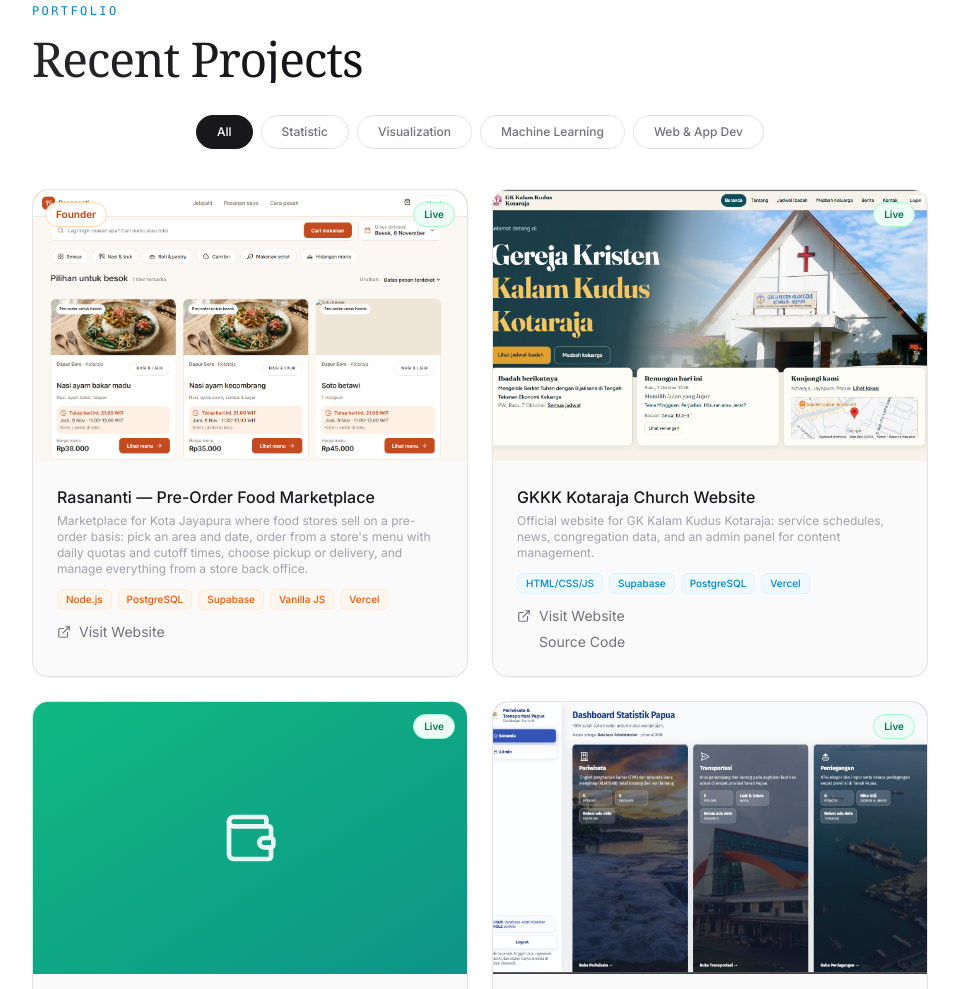
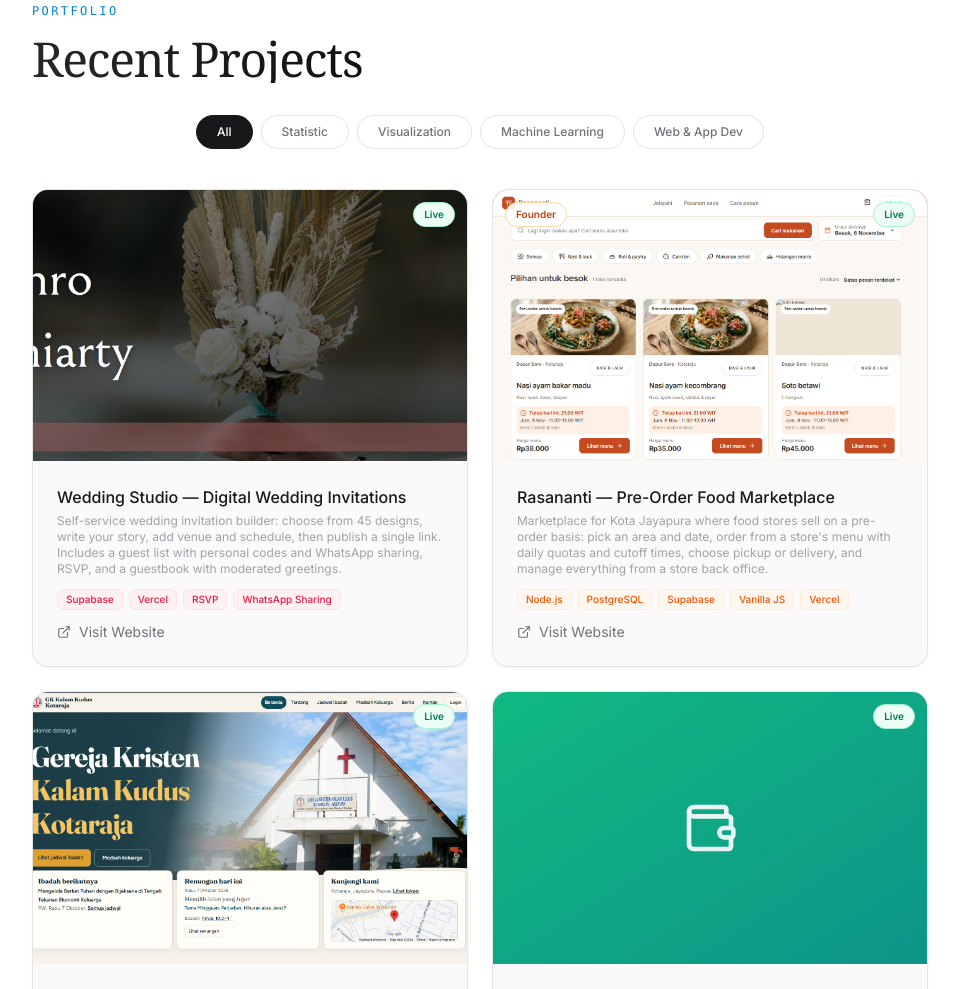
Before and after one commit to yenrosagala/portofolio, a plain HTML site: page index.html in a window 1280 px wide. Shown: the part 5540-6529 px from the top of the page, without its empty margins (300-1259 px from the left). Drawn offline with nearby package versions, Linux system fonts and the light colour scheme.

Commit message:
Update index.html with new project information
Added project details for Wedding Studio and Rasananti.

```diff
--- a/index.html
+++ b/index.html
@@ -469,6 +469,19 @@
         <button class="filter-btn px-5 py-2 text-xs font-medium rounded-full border transition-all" data-filter="development">Web &amp; App Dev</button>
       </div>
       <div id="project-grid" class="grid sm:grid-cols-2 gap-6 relative">
+        <div class="reveal project-item project-card development" data-category="development">
+          <div class="rounded-2xl border border-zinc-200 overflow-hidden bg-zinc-50 card-hover h-full shadow-sm">
+            <div class="aspect-[16/10] overflow-hidden relative bg-gradient-to-br from-rose-400 to-pink-600 flex items-center justify-center"><img src="images/weddingkita.png" alt="Wedding Studio Invitation Preview" class="project-img w-full h-full object-cover object-top"><span class="absolute top-3 right-3 px-2.5 py-1 text-[10px] font-semibold rounded-full bg-emerald-50 text-emerald-700 border border-emerald-200">Live</span></div>
+            <div class="p-6">
+              <h3 class="text-base font-medium text-zinc-900 mb-1">Wedding Studio — Digital Wedding Invitations</h3>
+              <p class="text-xs text-zinc-400 mb-3">Self-service wedding invitation builder: choose from 45 designs, write your story, add venue and schedule, then publish a single link. Includes a guest list with personal codes and WhatsApp sharing, RSVP, and a guestbook with moderated greetings.</p>
+              <div class="flex flex-wrap gap-1.5 mb-3"><span class="px-2 py-0.5 text-[10px] text-rose-600 bg-rose-50 border border-rose-100 rounded-md font-medium">Supabase</span><span class="px-2 py-0.5 text-[10px] text-rose-600 bg-rose-50 border border-rose-100 rounded-md font-medium">Vercel</span><span class="px-2 py-0.5 text-[10px] text-rose-600 bg-rose-50 border border-rose-100 rounded-md font-medium">RSVP</span><span class="px-2 py-0.5 text-[10px] text-rose-600 bg-rose-50 border border-rose-100 rounded-md font-medium">WhatsApp Sharing</span></div>
+              <div class="space-y-1.5">
+                <a href="https://weddingkita.vercel.app/" target="_blank" rel="noopener" class="flex items-center gap-2 text-sm text-zinc-500 hover:text-sky-600 transition-colors"><i data-lucide="external-link" class="w-3.5 h-3.5"></i> Visit Website</a>
+              </div>
+            </div>
+          </div>
+        </div>
         <div class="reveal project-item project-card development" data-category="development">
           <div class="rounded-2xl border border-zinc-200 overflow-hidden bg-zinc-50 card-hover h-full shadow-sm">
             <div class="aspect-[16/10] overflow-hidden relative bg-gradient-to-br from-orange-500 to-red-600 flex items-center justify-center"><img src="images/Rasananti.png" alt="Rasananti Website Preview" class="project-img w-full h-full object-cover object-top"><span class="absolute top-3 left-3 px-2.5 py-1 text-[10px] font-semibold rounded-full bg-white/90 text-orange-700 border border-orange-200">Founder</span><span class="absolute top-3 right-3 px-2.5 py-1 text-[10px] font-semibold rounded-full bg-emerald-50 text-emerald-700 border border-emerald-200">Live</span></div>
```
